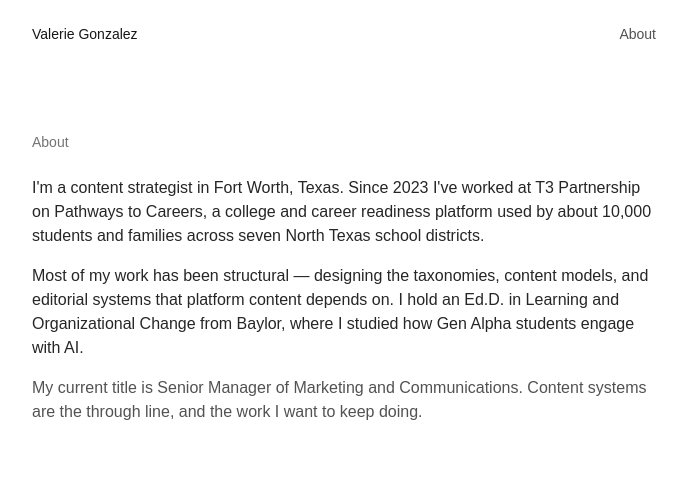
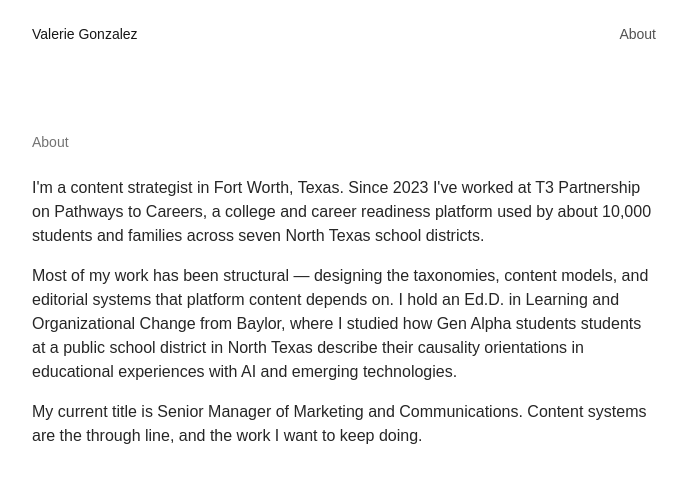
Before and after one commit to vgfortworth-dev/my-portfolio, a Next.js app: page /about in a window 1280 px wide. Shown: the top 482 px of the page, without its empty margins (296-982 px from the left). Built offline with nearby package versions, Linux system fonts and the light colour scheme.

Commit message:
about update

```diff
--- a/app/about/page.js
+++ b/app/about/page.js
@@ -13,9 +13,11 @@ export default function About() {
           Most of my work has been structural — designing the taxonomies, content
           models, and editorial systems that platform content depends on. I hold an
           Ed.D. in Learning and Organizational Change from Baylor, where I studied
-          how Gen Alpha students engage with AI.
+          how Gen Alpha students students at a public school district in North Texas
+          describe their causality orientations in educational experiences
+          with AI and emerging technologies.
         </p>
-        <p className="text-neutral-600">
+        <p className="text-neutral-800">
           My current title is Senior Manager of Marketing and Communications.
           Content systems are the through line, and the work I want to keep doing.
         </p>
```
